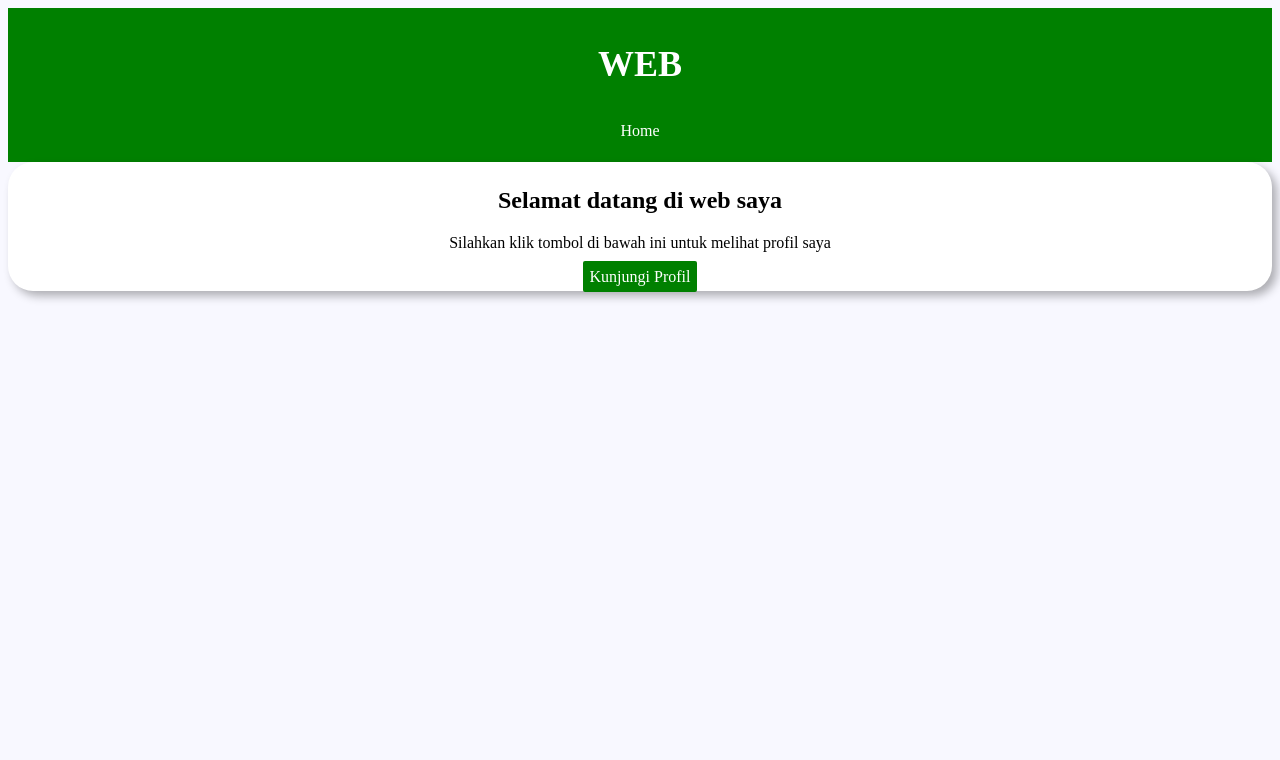
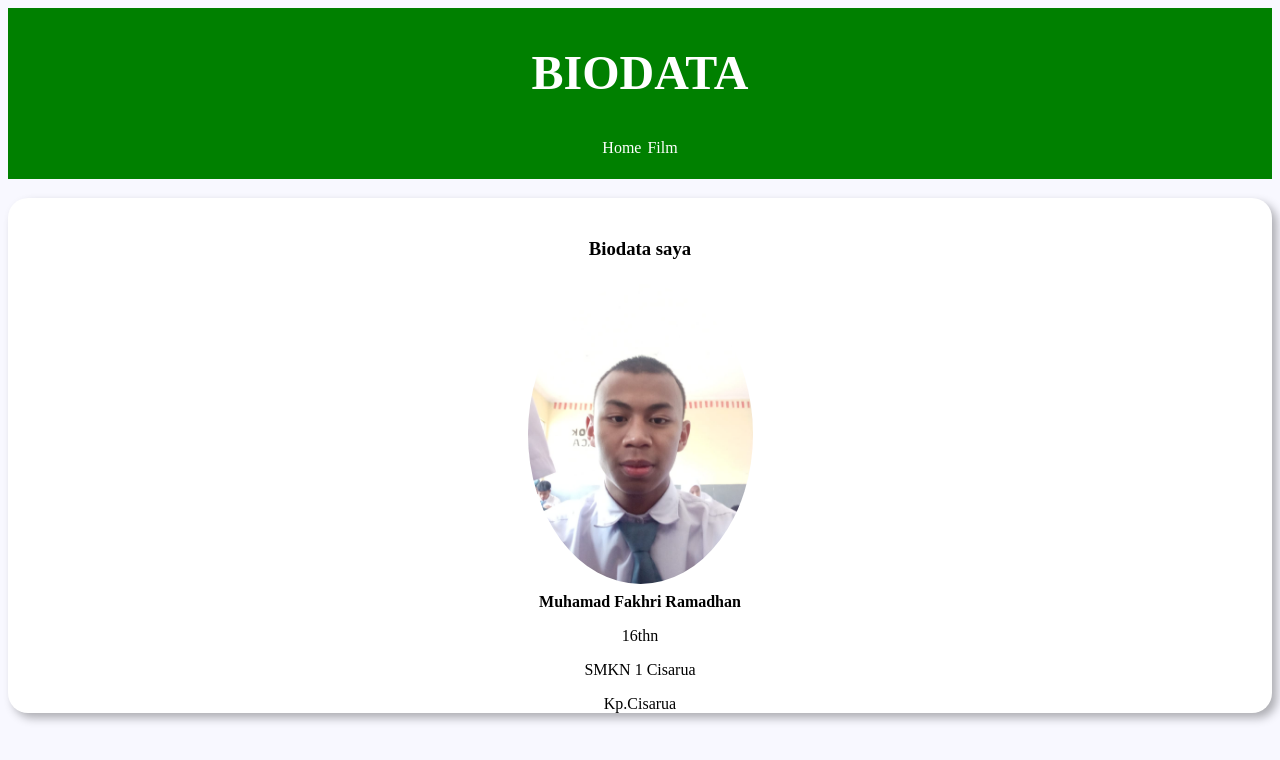
Before and after one commit to FakhriUzumaki/FakhriUzumaki-, a plain HTML site: page index.html in a window 1280 px wide. Drawn offline with Linux system fonts and the light colour scheme.

Commit message:
Update index.html

```diff
--- a/index.html
+++ b/index.html
@@ -2,18 +2,24 @@
 <html lang="in">
 <head>
     <meta charset="UTF-8">
-    <title>Home</title>
+    <title>Profil</title>
     <link rel="stylesheet" href="Styles.css">
 </head>
 <body>
-    <header>
-       <h2>WEB</h2>
-       <a href="Rama.html">Home</a>
-    </header>
-    <div class="awalan">
-        <div class="awalan2"><h2>Selamat datang di web saya</h2>
-        <p>Silahkan klik tombol di bawah ini untuk melihat profil saya</p>
-        <a href="Profil.html">Kunjungi Profil</a></div>
-    </div>
+     <header>
+         <h1>BIODATA</h1>
+         <a href="index.html">Home</a>
+         <a href="Film.html">Film</a>
+     </header>
+     <div class="Kartu">
+          <h3>Biodata saya</h3>
+          <img src="akuh.jpg" alt="fotoku" height="300px" widht="200px">
+          <div class="Kata">
+             <b class="nama">Muhamad Fakhri Ramadhan</b>
+        <p>16thn</p>
+        <p>SMKN 1 Cisarua</p>
+        <p class="alamat">Kp.Cisarua</p>
+          </div>
+     </div>
 </body>
 </html>
```
